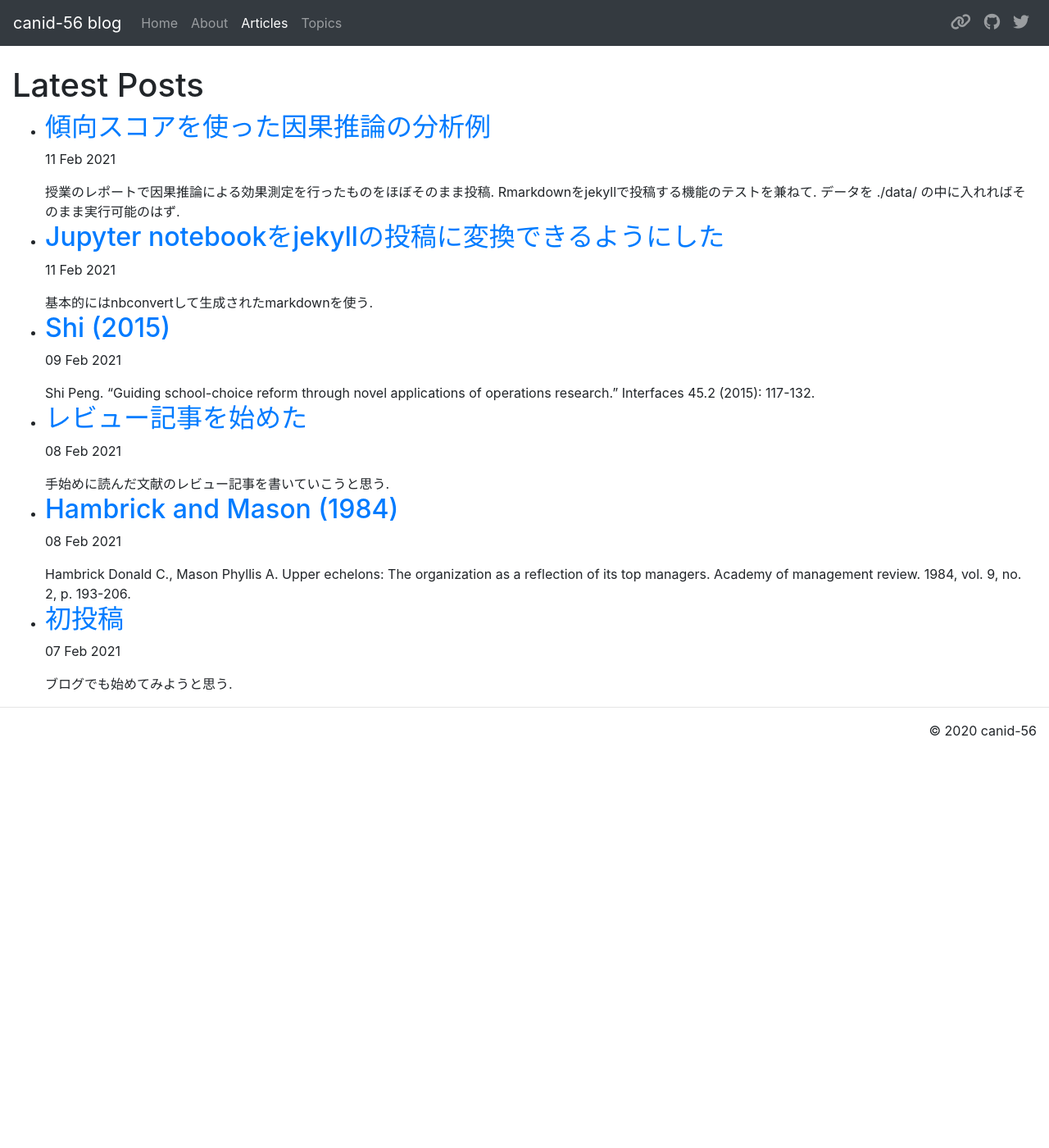
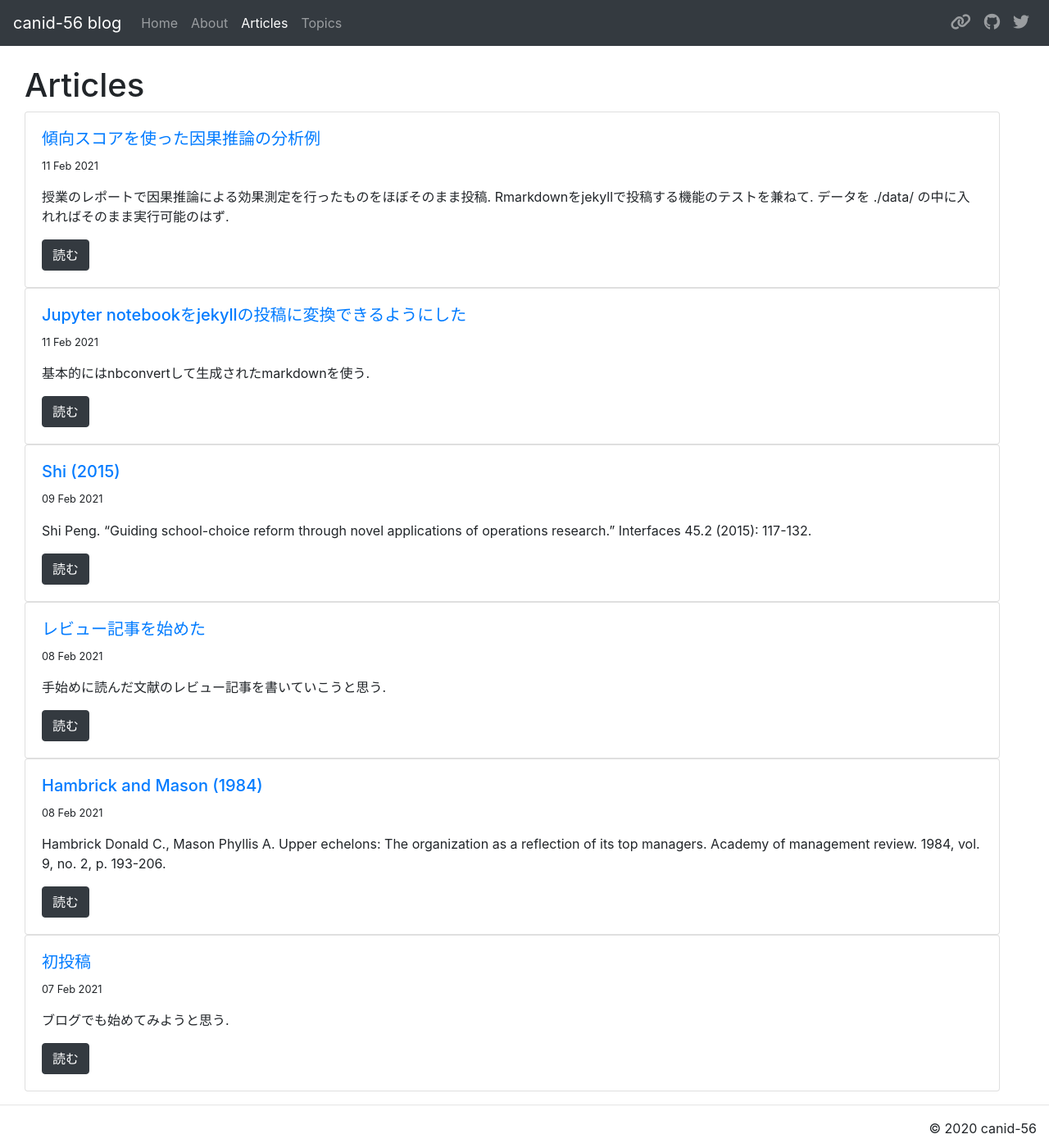
Before and after one commit to canid-56/blog, a Jekyll site: the page built from articles.html, in a window 1280 px wide and 1400 px high. Shown: the whole window at 82% size. Built offline with Jekyll 4.4.1, drawn with Linux system fonts in a browser that asks for light colours; nearby versions of some CDN libraries.

Commit message:
set card in articles page

```diff
--- a/_layouts/topic.html
+++ b/_layouts/topic.html
@@ -5,7 +5,7 @@ layout: default
 
 {{ content }}
 
-<h2>Posts</h2>
+<h2>Articles</h2>
 <ul>
     {% assign filtered_posts = site.posts | where: 'topic' , page.short_name %}
     {% for post in filtered_posts %}
--- a/articles.html
+++ b/articles.html
@@ -1,10 +1,34 @@
 ---
 layout: default
-title: canid56 - Blog
+title: canid56 - Articles
 ---
-<h1>Latest Posts</h1>
+<div class="container-fluid">
+    <div class="row">
+        <div class="col">
+            <h1>Articles</h1>
+        </div>
+    </div>
+    <div class="row w-100">
+        <div class="col">
+        {% for post in site.posts %}
+            <div class="row">
+                <div class="col col-sm-12">
+                    <div class="card">
+                        <div class="card-body">
+                            <h5 class="card-title text-primary">{{ post.title }}</h5>
+                            <p class="small">{{ post.date | date_to_string }}</p>
+                            <p class="card-text">{{ post.excerpt | strip_html}}</p>
+                            <a href="{{ post.url | relative_url}}" class="btn btn-dark stretched-link">読む</a>
+                        </div>
+                    </div>
+                </div>
+            </div>
+        {% endfor %}
+        </div>
+    </div>
+</div>
 
-<ul>
+<!-- <ul>
     {% for post in site.posts %}
         <li>
             <h2><a href="{{ post.url | relative_url}}">{{ post.title }}</a></h2>
@@ -12,4 +36,4 @@ title: canid56 - Blog
             {{ post.excerpt | strip_html}}
         </li>
     {% endfor %}
-</ul>
+</ul> -->
--- a/index.html
+++ b/index.html
@@ -25,7 +25,7 @@ title: canid-56 - Home
             <div class="card h-100" >
                 <div class="card-body">
                 <!-- <a href="{{ post.url | relative_url}}" class="card-body"> -->
-                    <h5 class="card-title text-truncate">{{ post.title }}</h5>
+                    <h5 class="card-title text-truncate text-primary">{{ post.title }}</h5>
                     <p class="small">{{ post.date | date_to_string }}</p>
                     <p class="card-text text-truncate">{{ post.excerpt | strip_html}}</p>
                     <a href="{{ post.url | relative_url}}" class="btn btn-dark stretched-link">読む</a>
```
